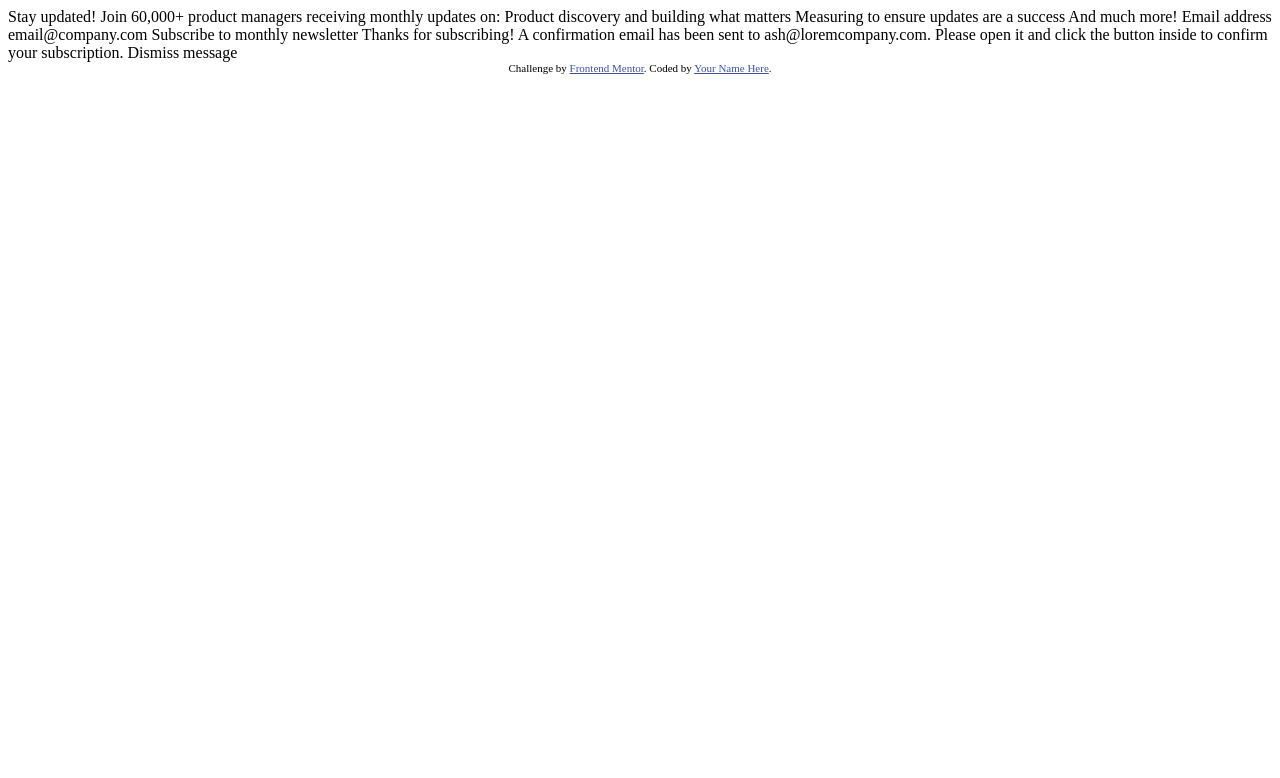
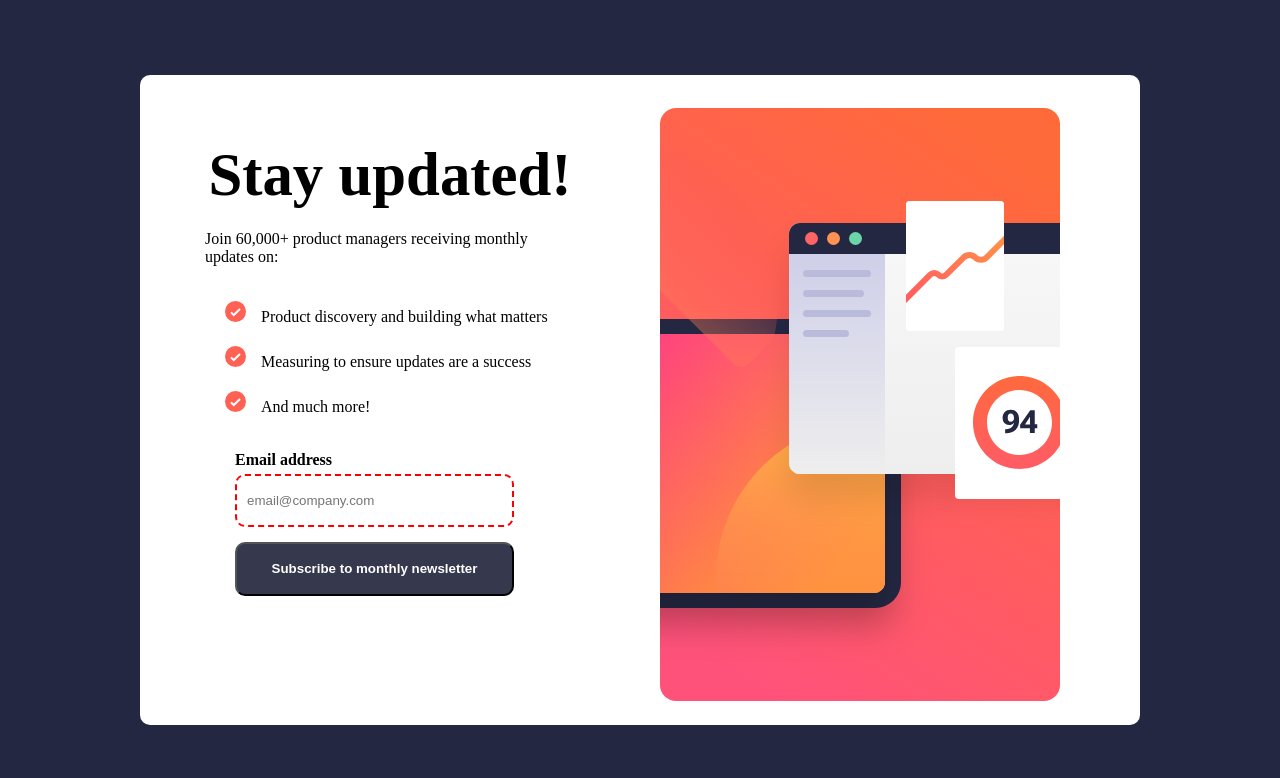
Before and after one commit to nyllegriffiths1/Newsletter-sign-up-form, a plain HTML site: page index.html in a window 1280 px wide. Drawn offline with Linux system fonts and the light colour scheme.

Commit message:
pre form validation no js

```diff
--- a/index.html
+++ b/index.html
@@ -3,50 +3,45 @@
 <head>
   <meta charset="UTF-8">
   <meta name="viewport" content="width=device-width, initial-scale=1.0"> <!-- displays site properly based on user's device -->
-
   <link rel="icon" type="image/png" sizes="32x32" href="./assets/images/favicon-32x32.png">
-
   <title>Frontend Mentor | Newsletter sign-up form with success message</title>
-
-  <!-- Feel free to remove these styles or customise in your own stylesheet 👍 -->
-  <style>
-    .attribution { font-size: 11px; text-align: center; }
-    .attribution a { color: hsl(228, 45%, 44%); }
-  </style>
+  <!-- Personal Stylesheet -->
+  <link rel="stylesheet" href="styles.css">
 </head>
 <body>
+  <!-- Newsletter container -->
+    <div class="container">
+      <!-- Left hand side information -->
+      <div class="" id="newsletter">
+        <!-- Main Heading -->
+        <h1 id="main-heading">Stay updated!</h1>
+        <!-- Paragraph -->
+        <p>Join 60,000+ product managers receiving monthly<br>updates on:</p>
+        <!-- List -->
+        <span id="list">
+          <!-- unordered list  -->
+          <ul>
+            <!-- List items with images -->
 
-  <!-- Sign-up form start -->
+            <li><img src="/Newsletter-sign-up-form/assets/images/ticks.svg" alt="tick">Product discovery and building what matters</li>
+            <li><img src="/Newsletter-sign-up-form/assets/images/ticks.svg" alt="tick">Measuring to ensure updates are a success</li>
+            <li><img src="/Newsletter-sign-up-form/assets/images/ticks.svg" alt="tick">And much more!</li>
+          </ul>
+        </span>
+        <!-- End of list section -->
+        <!-- Email input -->
+        <form class="email">
+        <label for="email">Email address</label>
+        <input type="email" placeholder="email@company.com" name="email" required>
+        <button type="submit">Subscribe to monthly newsletter</button>
+        </form>
 
-  Stay updated!
-
-  Join 60,000+ product managers receiving monthly updates on:
-
-  Product discovery and building what matters
-  Measuring to ensure updates are a success
-  And much more!
-
-  Email address
-  email@company.com
-
-  Subscribe to monthly newsletter
-
-  <!-- Sign-up form end -->
-
-  <!-- Success message start -->
-
-  Thanks for subscribing!
-
-  A confirmation email has been sent to ash@loremcompany.com.
-  Please open it and click the button inside to confirm your subscription.
-
-  Dismiss message
-
-  <!-- Success message end -->
-
-  <div class="attribution">
-    Challenge by <a href="https://www.frontendmentor.io?ref=challenge" target="_blank">Frontend Mentor</a>.
-    Coded by <a href="#">Your Name Here</a>.
-  </div>
+      </div>
+     <!-- right hand side image -->
+     <div class="main-image">
+      <img src="assets/images/photo.svg" alt="main-photo">
+     </div>
+    </div>
+<script src="main.js"></script>
 </body>
 </html>
--- /dev/null
+++ b/styles.css
@@ -0,0 +1,114 @@
+* {
+    margin: 0;
+    padding: 0;
+    box-sizing: border-box;
+}
+
+:root {
+    --primary-tomato: hsl(4, 100%, 67%);
+    --neutral-dark-slate-grey: hsl(235, 29%, 20%);
+    --neutral-charcoal-grey: hsl(235, 18%, 26%);
+    --neutral-grey: hsl(231, 7%, 60%);
+    --neutral-white: hsl(0, 0%, 100%);
+    --font-size: 16px;
+}
+
+
+body {
+    display: flex;
+    align-items: center;
+    justify-content: center;
+    min-height: 100vh;
+    background: var(--neutral-dark-slate-grey);
+}
+
+.container {
+    width: 1000px;
+    height: 650px;
+    position: relative;
+    background: var(--neutral-white);
+    border-radius: 10px;
+    text-align: center;
+
+}
+
+#newsletter {
+    width: 40%;
+    height: 100%;
+    margin: 50px 25px 25px 50px;
+    padding: 15px;
+}
+
+#main-heading {
+    text-align: center;
+    padding-bottom: 20px;
+    font-size: 3.8em;
+}
+
+p {
+    text-align: left;
+    padding-bottom: 20px;
+    font-size: 1em;
+}
+
+.main-image {
+    width: 50%;
+    height: 100%;
+    position: absolute;
+    top: 5%;
+    right: 3%;
+}
+
+li {
+    margin: 10px;
+    text-align: left;
+    list-style-type: none;
+    padding: 5px 10px;
+}
+
+ul img {
+
+    padding-right: 15px;
+}
+
+.email {
+    margin: 15px;
+    padding: 15px;
+    text-align: left;
+}
+
+.email label {
+    display: block;
+    padding-bottom: 5px;
+    font-weight: 700;
+}
+
+.email input {
+    width: 90%;
+    height: 4em;
+    border: 2px solid var(--neutral-grey);
+    border-radius: 10px;
+    cursor: pointer;
+}
+
+.email :placeholder-shown {
+    padding-left: 10px;
+}
+
+.email input:invalid {
+ border: 2px dashed red;
+}
+
+
+button {
+    text-align: center;
+    width: 90%;
+    height: 4em;
+    margin-right: 35px;
+    margin-top: 15px;
+    border-radius: 10px;
+    background: var(--neutral-charcoal-grey);
+    color: var(--neutral-white);
+    font-weight: 700;
+    cursor: pointer;
+}
```
Also changed, not shown: assets/images/photo.svg (renamed from assets/images/illustration-sign-up-desktop.svg), assets/images/ticks.svg (renamed from assets/images/icon-list.svg), main.js (added).
